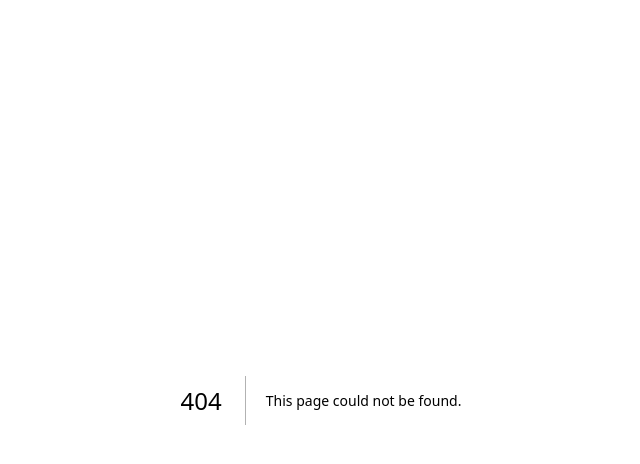
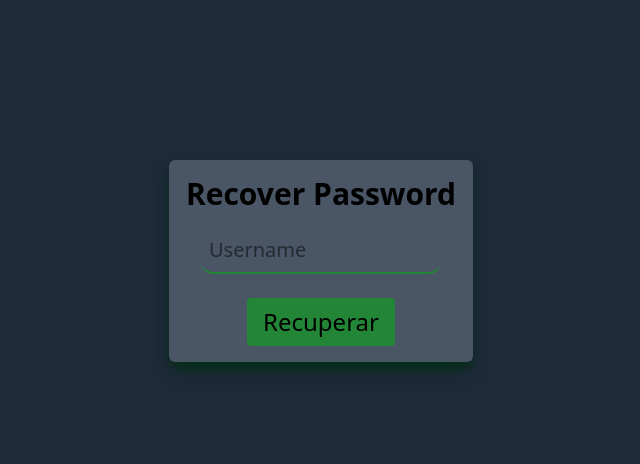
Before and after one commit to gum23/login-next, a Next.js app: page /recover-pass in a window 1280 px wide. Before the commit this address had no page. Shown: the top 464 px of the page, without its empty margins (319-959 px from the left). Built offline with nearby package versions, Linux system fonts and the light colour scheme.

Commit message:
Se creo vista recuperación, se instaló nodemailer

```diff
--- a/package.json
+++ b/package.json
@@ -14,6 +14,7 @@
     "jsonwebtoken": "^9.0.2",
     "mongoose": "^8.19.1",
     "next": "15.5.4",
+    "nodemailer": "^7.0.9",
     "postcss": "^8.5.6",
     "react": "19.1.0",
     "react-dom": "19.1.0",
--- a/src/app/globals.css
+++ b/src/app/globals.css
@@ -1,8 +1,9 @@
 @import "tailwindcss";
 
 @theme{
-    --color-fondo: #0d1117;
-    --color-texto: #9198a1;
+    --color-fondo: var(--color-gray-800);
+    --color-fondo-caja: var(--color-gray-600);
+    --color-texto: var(--color-black);
     --color-button: #238636;
 
     /* color Loading */
@@ -10,11 +11,12 @@
 }
 
 .input {
-    @apply outline-none bg-transparent p-2 text-xl w-60 mx-4
+    @apply outline-none bg-transparent p-2 text-xl w-60 mx-4 border-b-2 border-[var(--color-button)]
+    rounded-xl
 }
 
 .input:focus {
-    @apply border-b-2 border-[var(--color-button)] bg-gray-900 rounded-xl
+    @apply border-b-2 border-[var(--color-button)] bg-gray-400 rounded-xl
 }
 
 .loader {
--- a/src/app/login/page.jsx
+++ b/src/app/login/page.jsx
@@ -43,7 +43,7 @@ export default function Login() {
     }
   return (
     <div className="p-4 w-max mx-auto mt-40 shadow-lg shadow-green-950 rounded-md
-    hover:shadow-green-700 transition-shadow">
+    hover:shadow-green-800 transition-shadow bg-[var(--color-fondo-caja)]">
         <div className="mb-4 flex justify-center">
             <h1 className="text-4xl font-bold">
                 Login
@@ -67,19 +67,19 @@ export default function Login() {
             </div>
 
             <div className='mt-2 ml-6'>
-                <p className="text-xs text-blue-200 hover:underline cursor-pointer">
-                    recover password
-                </p>
+                <Link href={"/recover-pass"} className="text-xs text-blue-200 hover:underline cursor-pointer">
+                    recuperar contraseña
+                </Link>
             </div>
             <div className="my-6 flex justify-center">
                 <button className="px-4 py-2 rounded-sm text-2xl text-black bg-[var(--color-button)]
                 hover:bg-green-700 active:bg-green-300 transition-colors cursor-pointer">
-                    Login
+                    Iniciar
                 </button>
             </div>
             <div className='mt-10 flex justify-center'>
                 <Link href="/register" className='text-sm text-blue-200 hover:underline cursor-pointer'>
-                    create account
+                    Crear cuenta
                 </Link>
             </div>
         </form>
--- /dev/null
+++ b/src/app/recover-pass/page.jsx
@@ -0,0 +1,53 @@
+'use client'
+
+import { useState, useRef } from "react";
+import axios from "axios";
+import { useRouter } from "next/navigation";
+
+const clear = {"username": ""}
+export default function recoverPass() {
+    const [username, setUsername] = useState(clear);
+    const formRef = useRef(null);
+    const router = useRouter();
+
+    const handleChange = (ev) => {
+        const data = ev.target.value;
+
+        setUsername({
+            ...username,
+            [ev.target.name]: data
+        })
+    }
+
+    const handleSubmit = async (ev) => {
+        ev.preventDefault();
+        try {
+            console.log("Nombre de usuario", username);
+        } catch (error) {
+            router.push("/")
+        }
+    }
+
+  return (
+    <div className="p-4 w-max mx-auto mt-40 shadow-lg shadow-green-950 rounded-md
+    hover:shadow-green-800 transition-shadow bg-[var(--color-fondo-caja)]">
+        <div className="mb-4 flex justify-center">
+            <h1 className="text-3xl font-bold">
+                Recover Password
+            </h1>
+        </div>
+        <form ref={formRef} onSubmit={handleSubmit}>
+            <div>
+                <input type="text" className="input" name="username"
+                placeholder="Username" onChange={handleChange}/>
+            </div>
+            <div className="mt-6 flex justify-center">
+                <button className="px-4 py-2 rounded-sm text-2xl text-black bg-[var(--color-button)]
+                hover:bg-green-700 active:bg-green-300 transition-colors cursor-pointer">
+                    Recuperar
+                </button>
+            </div>
+        </form>
+    </div>
+  )
+}
--- a/src/app/register/page.jsx
+++ b/src/app/register/page.jsx
@@ -3,6 +3,7 @@ import { useState, useRef } from "react";
 import { AiOutlineEye, AiOutlineEyeInvisible } from "react-icons/ai";
 import axios from "axios";
 import { useRouter } from "next/navigation";
+import Link from "next/link";
 
 const clearData = {
     "name":"",
@@ -47,8 +48,9 @@ export default function Register() {
     }
 
   return (
-    <div className="p-4 w-max mx-auto my-20 shadow-lg shadow-green-950 rounded-md
-    hover:shadow-green-700 transition-shadow">
+    <>
+        <div className="p-4 w-max mx-auto mt-20 mb-4 shadow-lg shadow-green-950 rounded-md
+        hover:shadow-green-700 transition-shadow bg-[var(--color-fondo-caja)]">
             <div className="md-4 flex justify-center mt-4">
                 <h1 className="text-4xl font-bold">
                     Register
@@ -88,5 +90,11 @@ export default function Register() {
                 </div>
             </form>
         </div>
+        <div className="flex justify-center mb-16">
+            <Link href={"/"} className="text-sm text-blue-200 hover:underline cursor-pointer">
+                Iniciar Sesión
+            </Link>
+        </div>
+    </>
   )
 }
--- a/src/components/UserItem.jsx
+++ b/src/components/UserItem.jsx
@@ -3,7 +3,7 @@
 export default function UserItem({user}) {
   return (
     <div className="mx-4 p-4 shadow-lg shadow-green-950 hover:shadow-green-700
-    transition-shadow rounded-sm">
+    transition-shadow rounded-sm bg-[var(--color-fondo-caja)]">
         <div className="m-3 w-20 flex justify-center">
             <h1 className="text-3xl w-max font-bold">{user.name}</h1>
         </div>
```
Also changed, not shown: src/app/api/mailer/route.js (added), src/app/api/recover-pass/route.js (added), 1 other file (tests, documents, lock files or other folders). Lines whose indentation alone changed are shown as unchanged.
